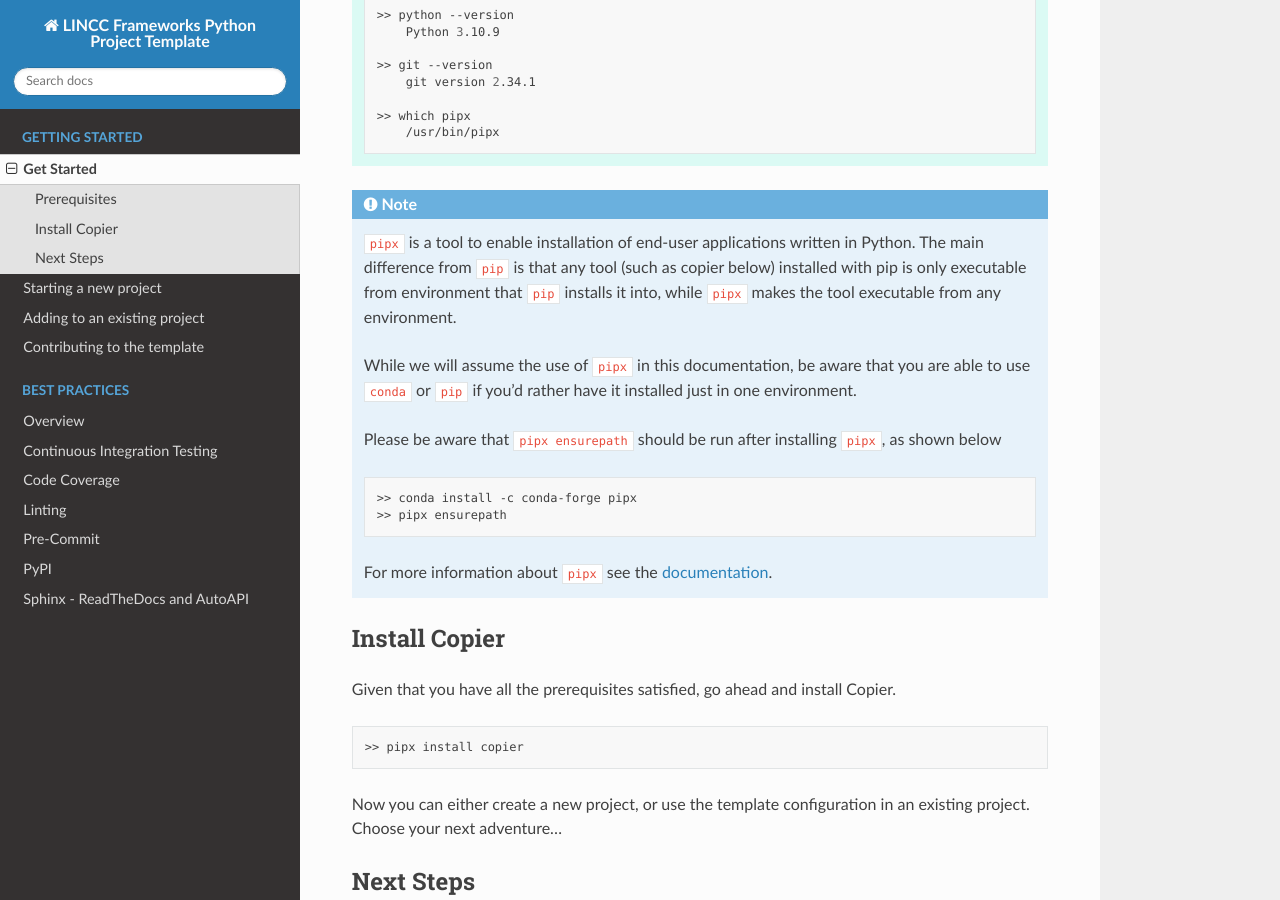
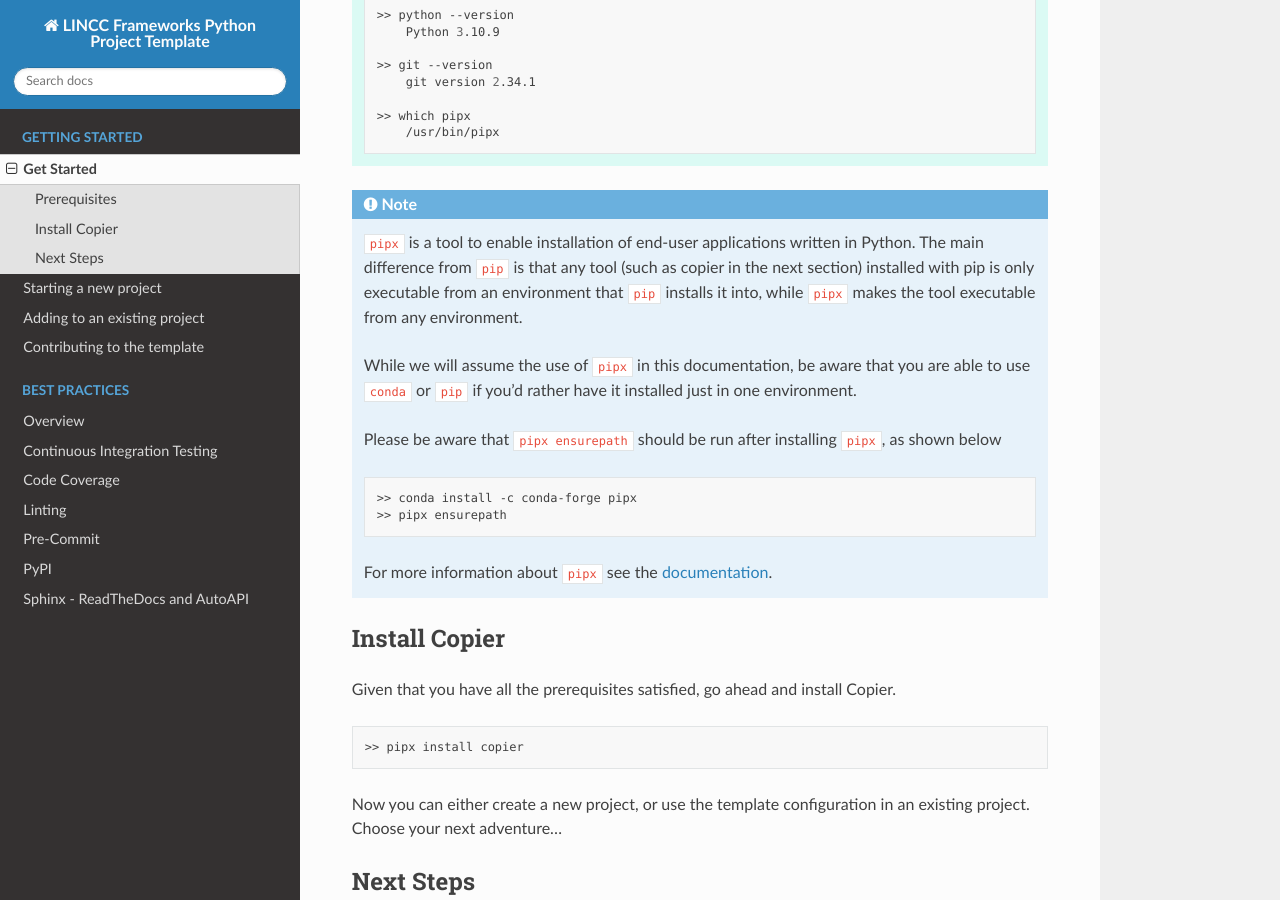
Before and after one commit to lincc-frameworks/python-project-template, a Sphinx documentation site: the page built from docs/source/overview.rst, in a window 1280 px wide and 900 px high, scrolled down 647 px. Built offline with Sphinx 7.4.7 and the Read the Docs theme 2.0.0, drawn with Linux system fonts in a browser that asks for light colours; the version number could not be read and is left out.

Commit message:
Correct grammatical error.

```diff
--- a/docs/source/overview.rst
+++ b/docs/source/overview.rst
@@ -35,7 +35,7 @@
 
 .. note::
     ``pipx`` is a tool to enable installation of end-user applications written in Python. The main difference
-    from ``pip`` is that any tool (such as copier below) installed with pip is only executable from
+    from ``pip`` is that any tool (such as copier in the next section) installed with pip is only executable from an
     environment that ``pip`` installs it into, while ``pipx`` makes the tool executable from any environment.
 
     While we will assume the use of ``pipx`` in this documentation, be aware that you are able to use
```
